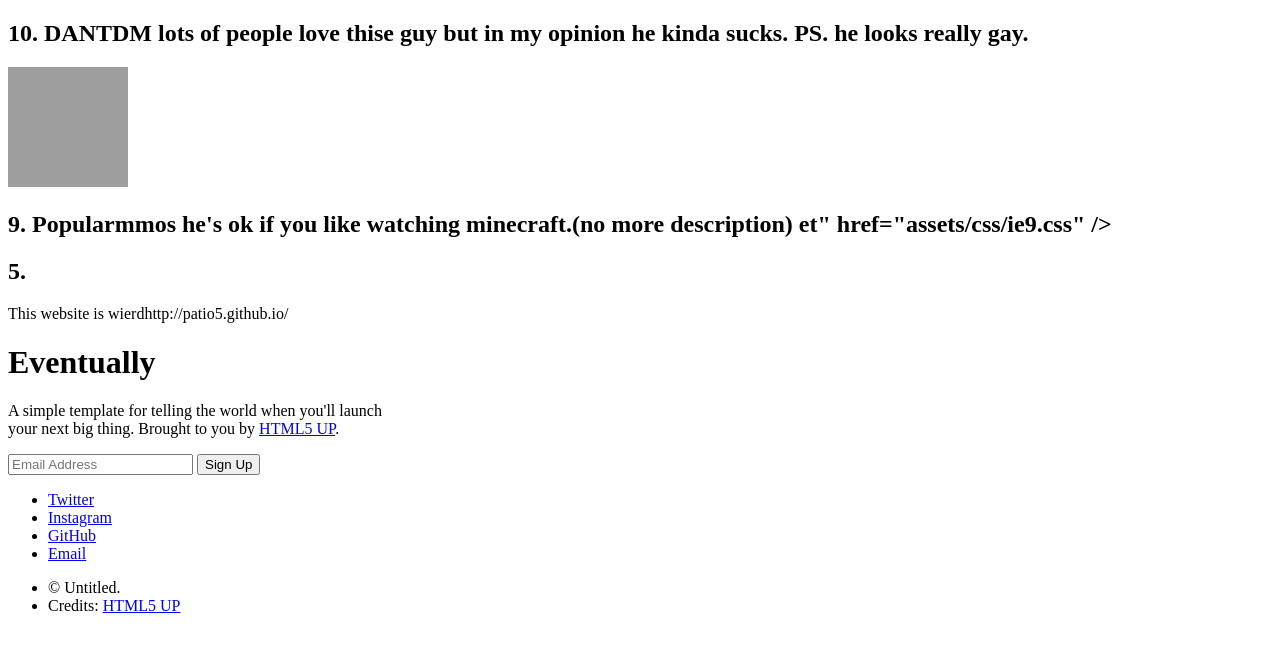
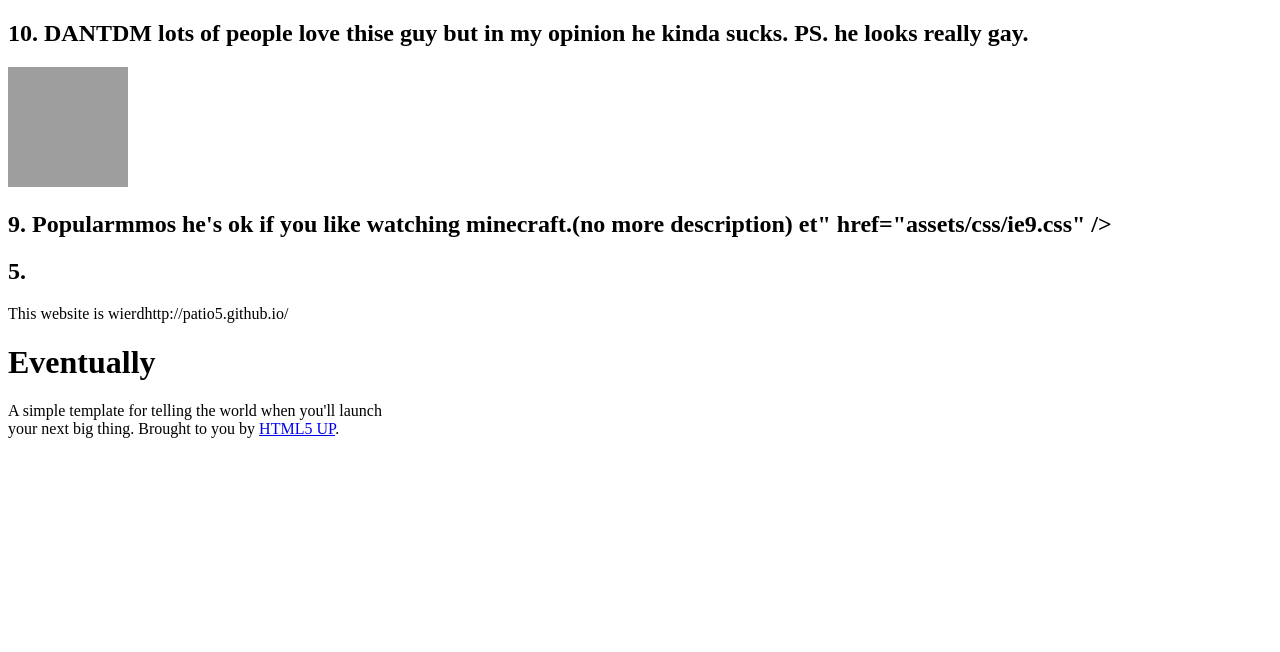
Before and after one commit to Mrmisteryman/Mrmisteryman.github.io, a plain HTML site: page index.html in a window 1280 px wide. Drawn offline with Linux system fonts and the light colour scheme; grey boxes are pictures that could not be loaded.

Commit message:
Update index.html

```diff
--- a/index.html
+++ b/index.html
@@ -34,29 +34,5 @@ This website is wierd<a>http://patio5.github.io/</a>		<!-- Header -->
 				your next big thing. Brought to you by <a href="http://html5up.net">HTML5 UP</a>.</p>
 			</header>
 
-		<!-- Signup Form -->
-			<form id="signup-form" method="post" action="#">
-				<input type="email" name="email" id="email" placeholder="Email Address" />
-				<input type="submit" value="Sign Up" />
-			</form>
-
-		<!-- Footer -->
-			<footer id="footer">
-				<ul class="icons">
-					<li><a href="#" class="icon fa-twitter"><span class="label">Twitter</span></a></li>
-					<li><a href="#" class="icon fa-instagram"><span class="label">Instagram</span></a></li>
-					<li><a href="#" class="icon fa-github"><span class="label">GitHub</span></a></li>
-					<li><a href="#" class="icon fa-envelope-o"><span class="label">Email</span></a></li>
-				</ul>
-				<ul class="copyright">
-					<li>&copy; Untitled.</li><li>Credits: <a href="http://html5up.net">HTML5 UP</a></li>
-				</ul>
-			</footer>
-
-		<!-- Scripts -->
-			<!--[<div id="main-content" jstcache="0">
-			…</div>if lte IE 8]><script src="assets/js/ie/respond.min.js"></script><![endif]-->
-			<script src="assets/js/main.js"></script>
-
 	</body>
 </html>
```
